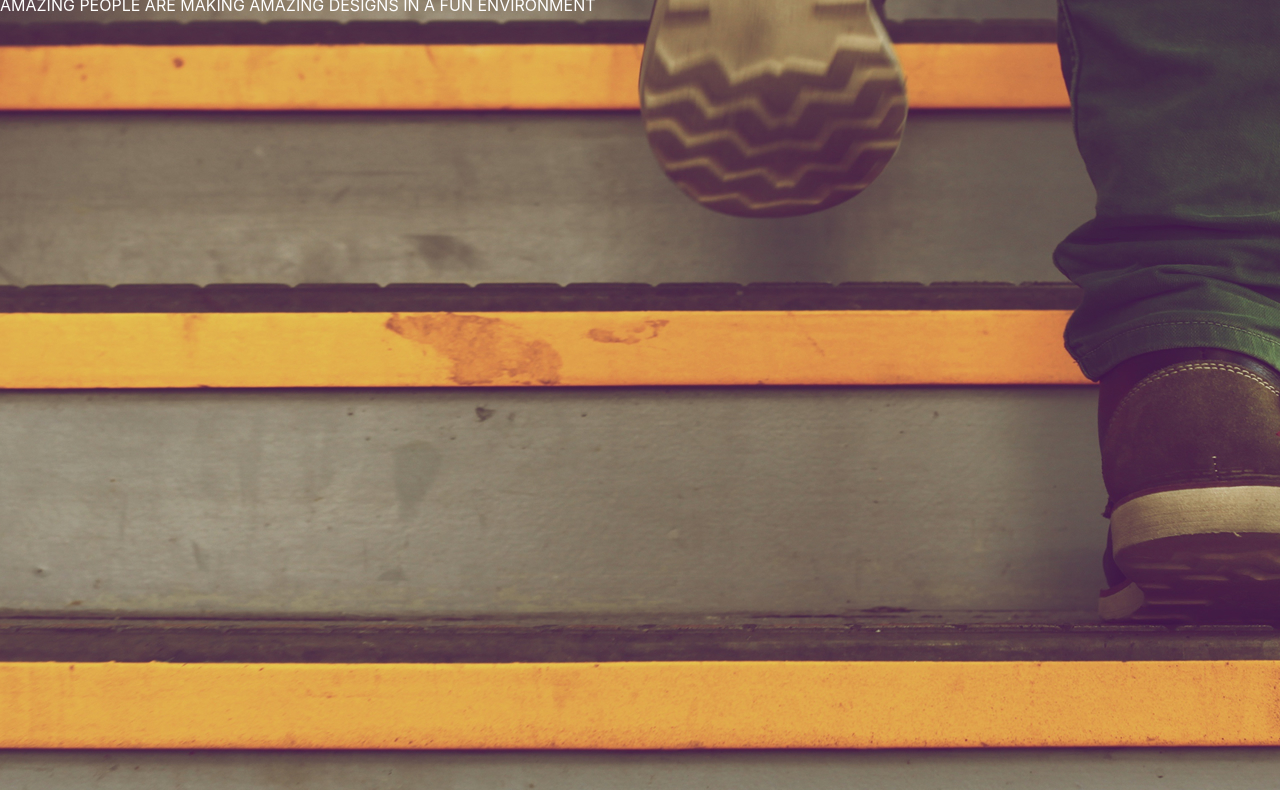
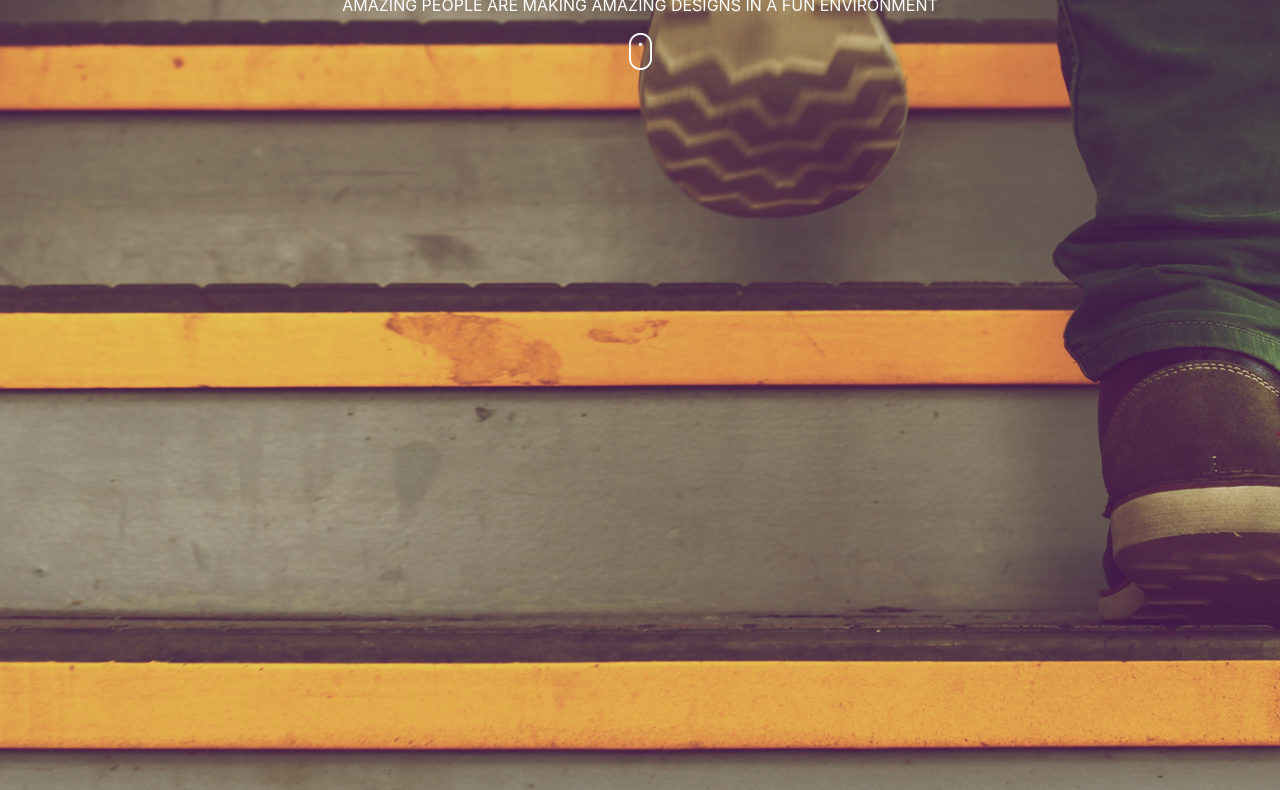
Before and after one commit to CherrylOsewe/Delani-studios, a plain HTML site: page index.html in a window 1280 px wide. Shown: the part 196-986 px from the top of the page. Drawn offline with nearby package versions, Linux system fonts and the light colour scheme.

Commit message:
adding the mouse icon and aligning text

```diff
--- a/css/style.css
+++ b/css/style.css
@@ -4,4 +4,5 @@
   background-position: center;
   height: 1071px;
   color: white;
+  text-align: center;
 }
--- a/index.html
+++ b/index.html
@@ -19,6 +19,7 @@
       <h2>WELCOME</h2>
       <h2>TO DELANI STUDIO</h2>
       <p> AMAZING PEOPLE ARE MAKING AMAZING DESIGNS IN A FUN ENVIRONMENT</p>
+      <img src="images/mouse_click.png" alt="mouse click image">
     </div>
 
     <!--<script
```
